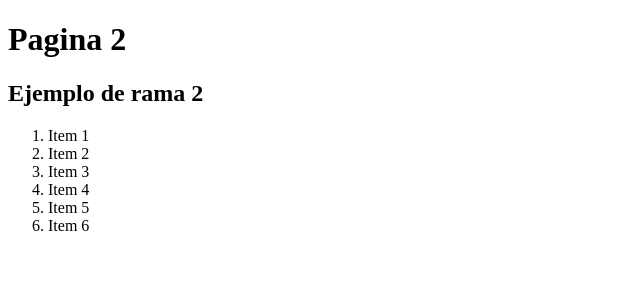
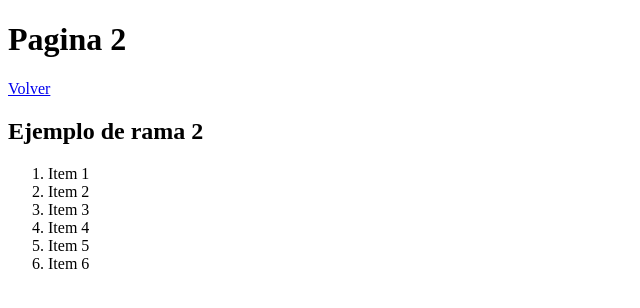
Before and after one commit to Dustnoob/miweb, a plain HTML site: page pagina2.html in a window 1280 px wide. Shown: the whole page, without its empty margins (0-640 px from the left). Drawn offline with Linux system fonts and the light colour scheme.

Commit message:
Agregando cambios pag1 y pag2

```diff
--- a/pagina2.html
+++ b/pagina2.html
@@ -8,7 +8,7 @@
 </head>
 <body>
     <h1>Pagina 2</h1>
-    <a href="./index.html"></a>
+    <a href="./index.html">Volver</a>
     <h2>Ejemplo de rama 2</h2>
     <ol>
         <li>Item 1</li>
```
Also changed, not shown: pagina1.html (+1 -1 lines).
